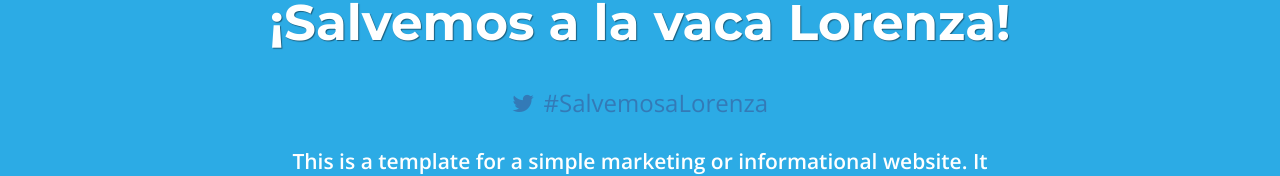
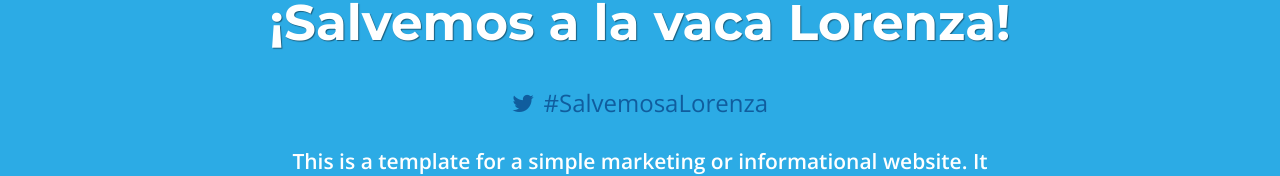
Before and after one commit to marqmarti/vacalorenza.github.io, a plain HTML site: page index.html in a window 1280 px wide. Shown: the part 411-587 px from the top of the page. Drawn offline with nearby package versions, Linux system fonts and the light colour scheme.

Commit message:
dasdasda

```diff
--- a/style.css
+++ b/style.css
@@ -135,6 +135,11 @@ input, textarea {
 }
 
 
+.jumbotron h3 a {
+    color: #105d9e;
+    text-decoration: none;
+}
+
 
 
 .jumbotron {margin-bottom: 0px}
```
